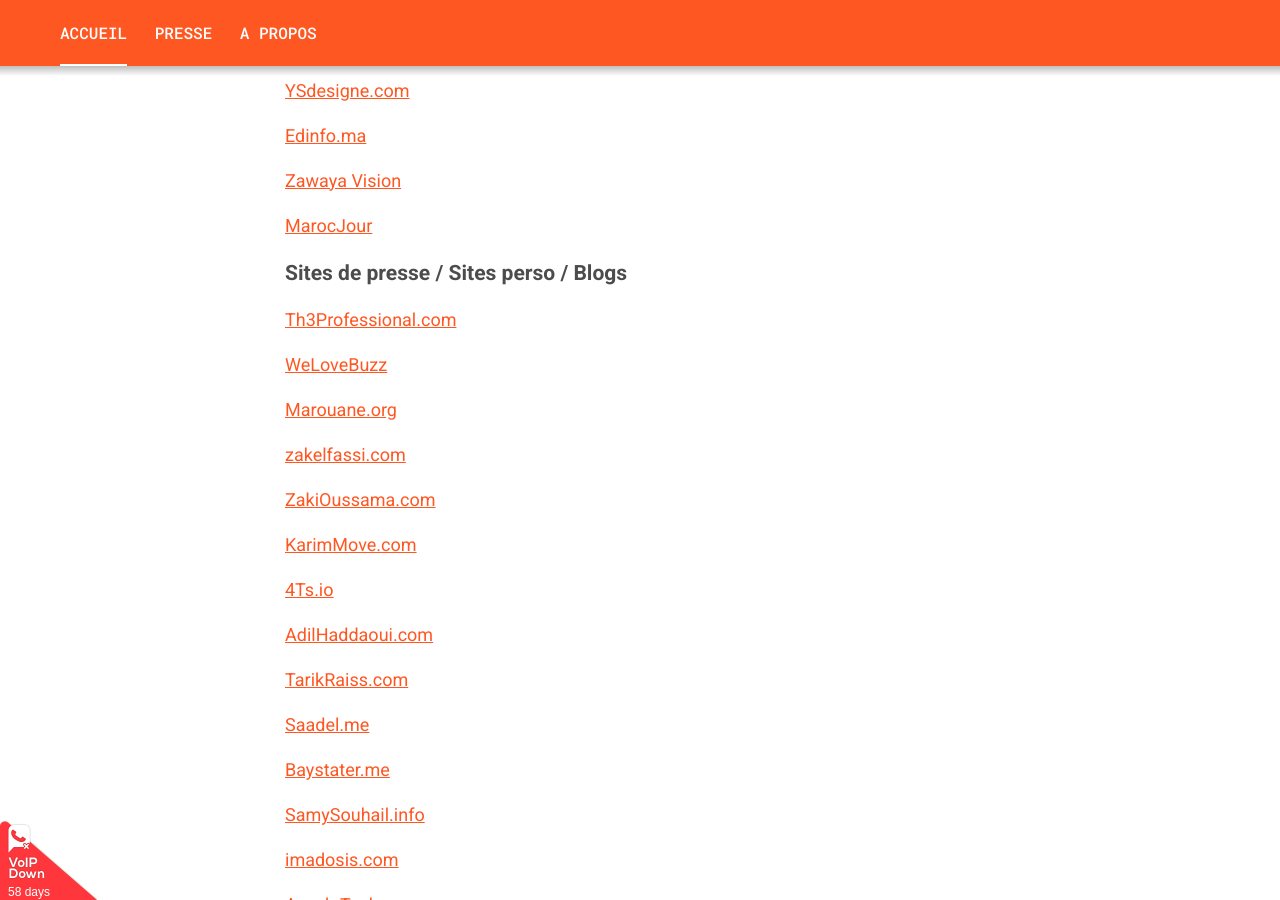
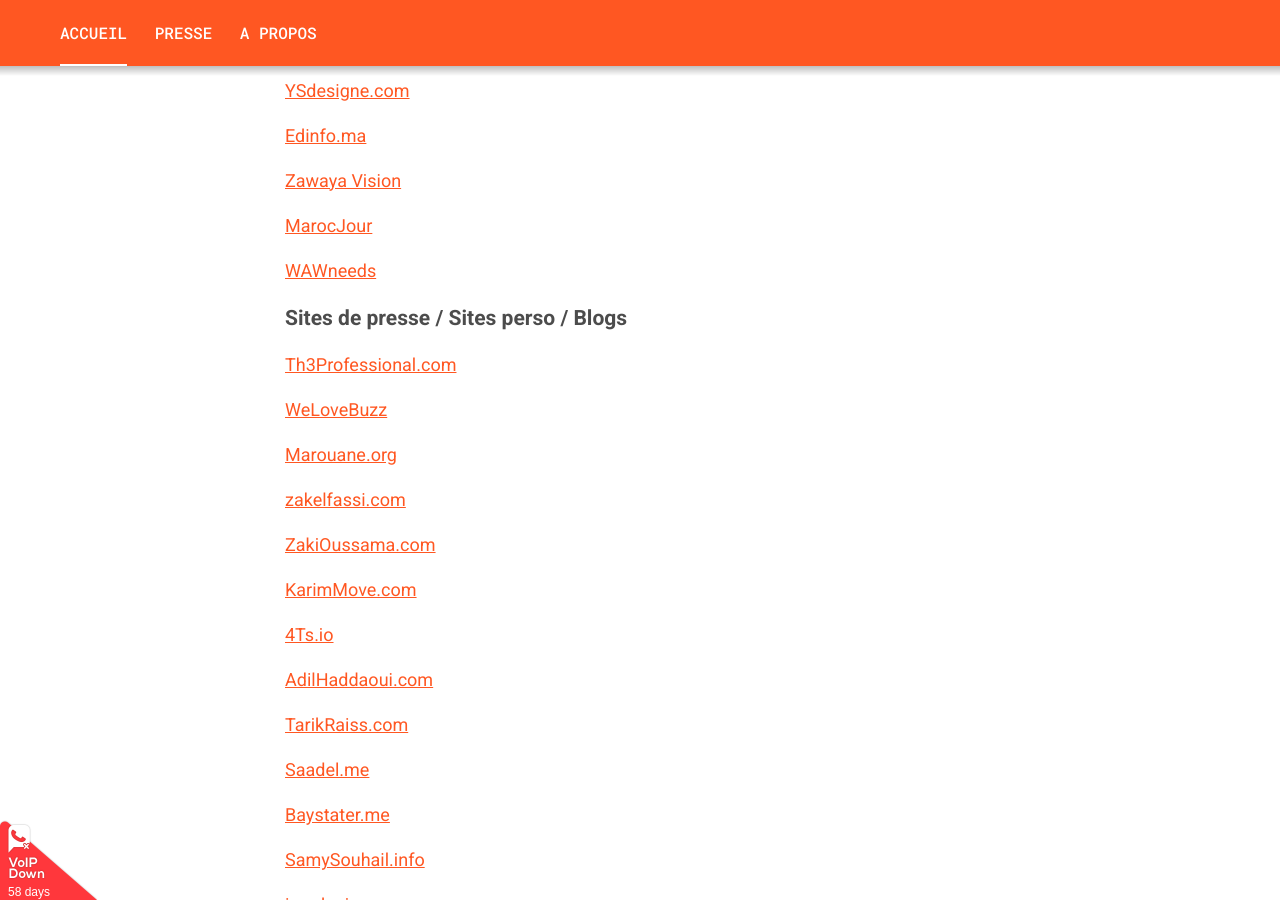
Before and after one commit to VoIPDown/voipdown.github.io, a Jekyll site: the page built from index.markdown, in a window 1280 px wide and 900 px high, scrolled down 3755 px. Built offline with Jekyll 4.4.1, drawn with Linux system fonts in a browser that asks for light colours.

Commit message:
Update supporters.yml
Added WAWneeds to the list of supporters

```diff
--- a/_data/supporters.yml
+++ b/_data/supporters.yml
@@ -129,6 +129,10 @@
 
 - name: MarocJour
   link: http://www.marocjour.com
+  type: company
+
+- name: WAWneeds
+  link: http://cloud.wawneeds.com
   type: company
 
 # News sites / Personal sites / Blogs
```
